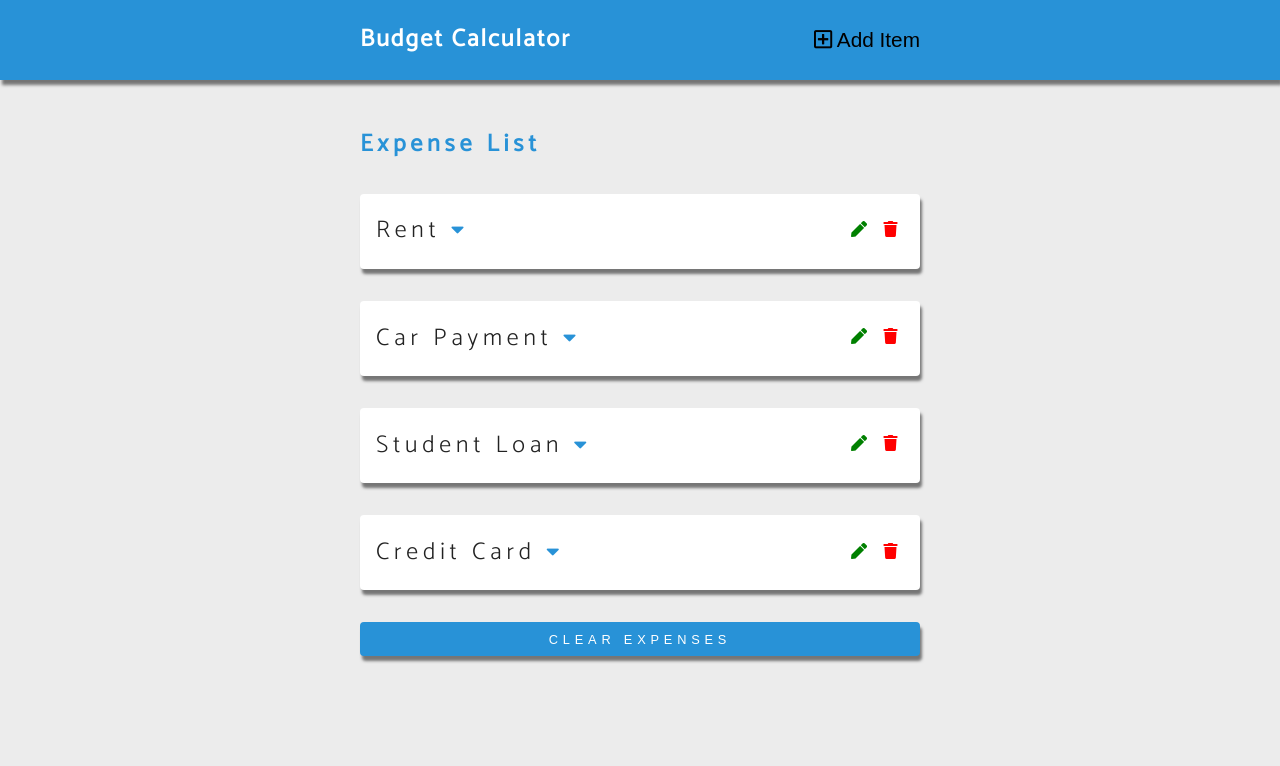
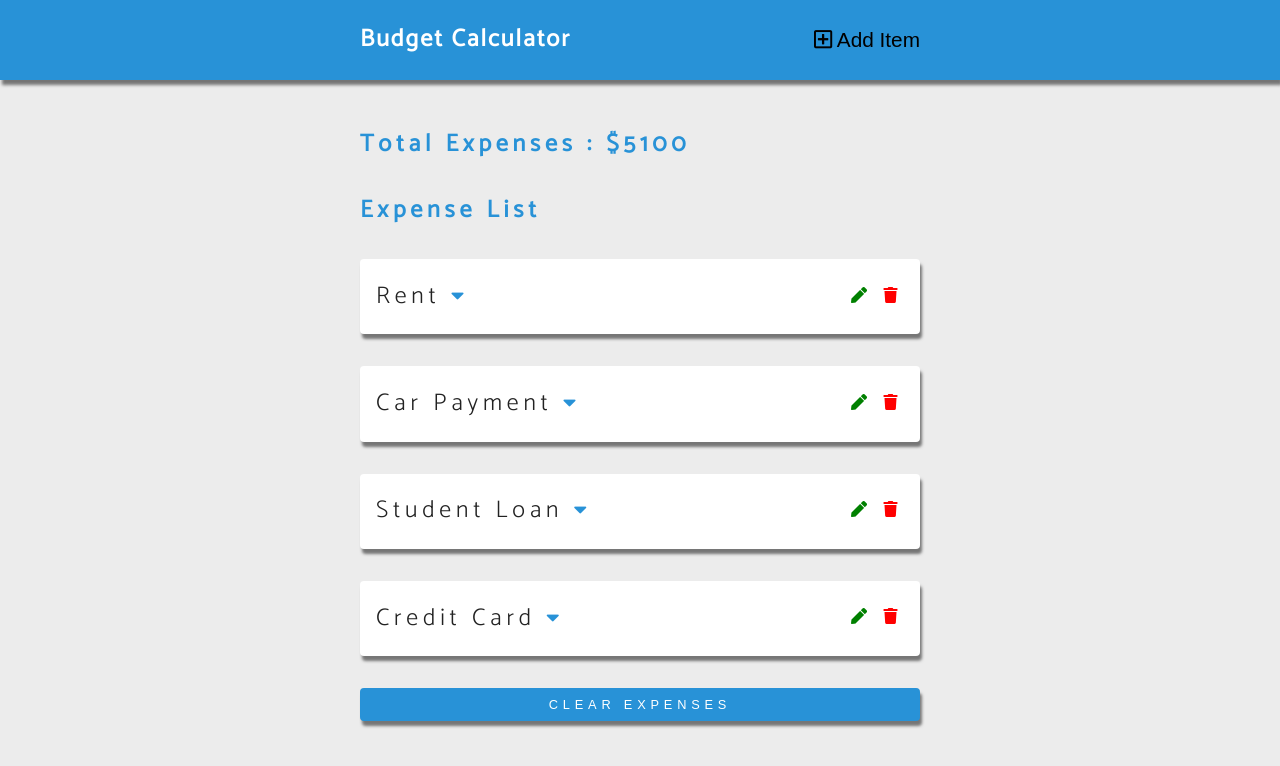
Before and after one commit to BeataJ/budget-calculator-svelte, a Svelte app: page / in a window 1280 px wide. Shown: the top 766 px of the page. Built offline with nearby package versions, Linux system fonts and the light colour scheme.

Commit message:
create reactive total

```diff
--- a/src/App.svelte
+++ b/src/App.svelte
@@ -9,6 +9,11 @@
   import Totals from './Totals.svelte';
   // Veriables
   let expenses = [...expensesData];
+  // reactive
+  $: total = expenses.reduce((acc, curr) => {
+    console.log({ acc, amount: curr.amount });
+    return (acc += curr.amount);
+  }, 0);
   // functions
   const removeExpense = (id) => {
     expenses = expenses.filter((item) => item.id !== id);
@@ -33,6 +38,7 @@
 
 <Navbar />
 <main class="content">
+  <Totals title="total expenses" {total} />
   <ExpenseList {expenses} />
 
   <button
```
